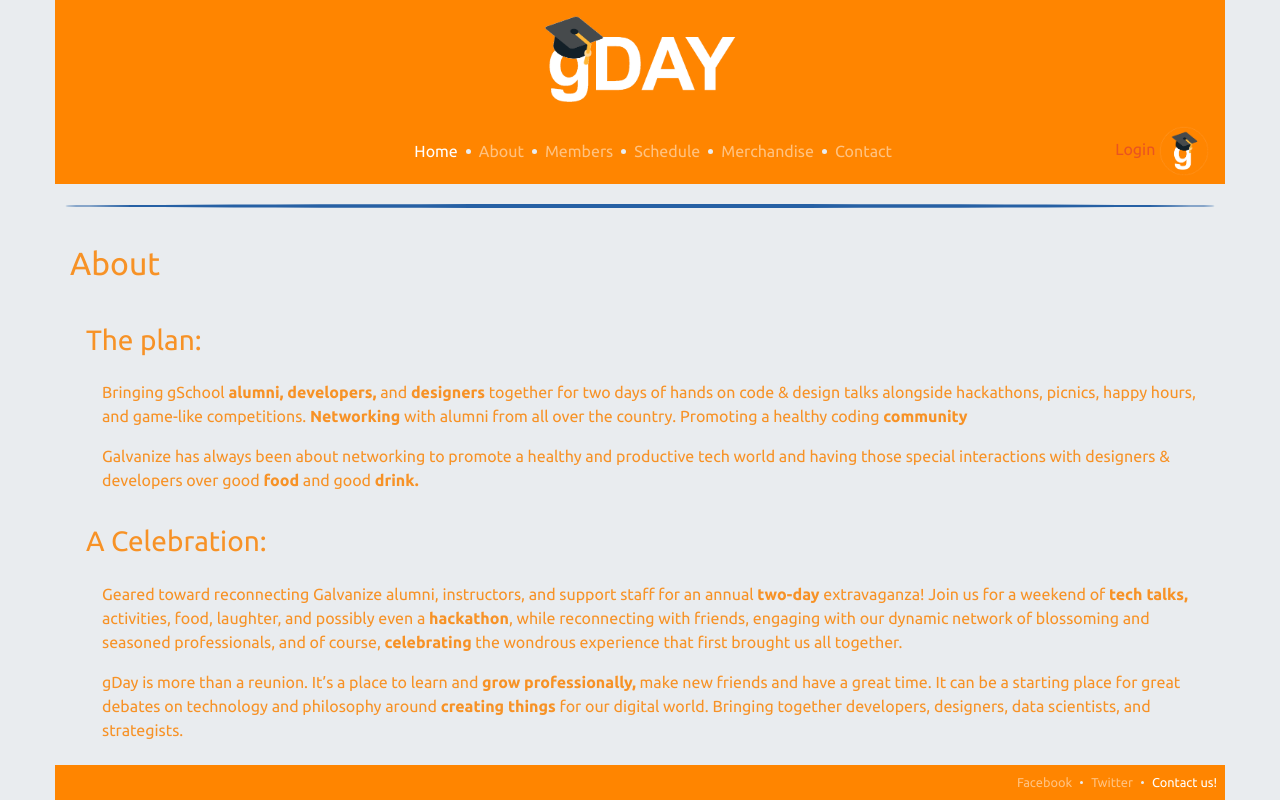
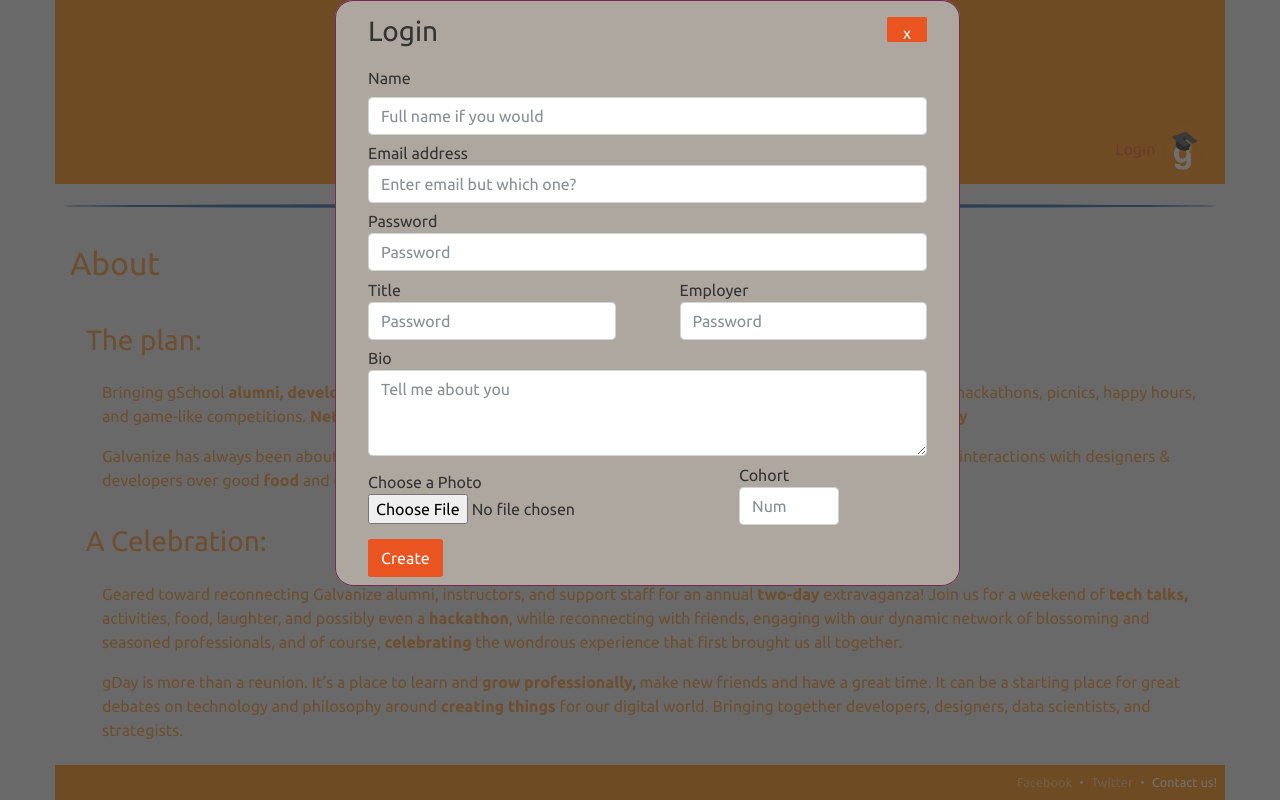
Before and after one commit to jsmith197/gDay, a Vue app in the folder client/gDayVue/: page / in a window 1280 px wide. Both pictures are taken after a click on the link "Login". Shown: the top 800 px of the page. Built offline with nearby package versions, Linux system fonts and the light colour scheme.

Commit message:
added login style -not final!

```diff
--- a/client/gDayVue/src/App.vue
+++ b/client/gDayVue/src/App.vue
@@ -1,7 +1,8 @@
 <template>
   <div id="app">
+    <Login v-if="login"></Login>
     <Brand></Brand>
-    <Nav></Nav>
+    <Nav :showLogin="showLogin"></Nav>
     <div class="progress">
       <div class="progress-bar bg-danger" id="line"></div>
     </div>
@@ -14,11 +15,13 @@
       <div class="progress-bar bg-danger" id="line"></div>
     </div>
     <Samples></Samples>
+    <div v-if="login" v-on:click="deactivateLogin" class="bg-dark fixed-bottom" id="darkness"></div>
     <Footer></Footer>
   </div>
 </template>
 
 <script>
+import Login from './components/Login'
 import Nav from './components/Nav'
 import Brand from './components/Brand'
 import Footer from './components/Footer'
@@ -35,16 +38,41 @@
     Sample,
     Samples,
     About,
+    Login,
   },
+  methods: {
+    showLogin(result) {
+      this.login = result
+    },
+    deactivateLogin(){
+      this.login = false
+    }
+  },
+  data () {
+    return {
+      people: [],
+      login: false,
+    }
+  }
 };
 </script>
 
 <style>
+#darkness{
+  width: 100%;
+  height: 100vh;
+  opacity: .7;
+  position: run-in;
+  z-index: 10000000;
+}
 #line{
   border-radius: 300%;
   width: 100%;
   margin-left: 4.5;
   margin-right: 4.5;
+}
+.bg-dark{
+  background-color: #333 !important
 }
 .bg-primary {
     background-color: #FF8500 !important;
@@ -106,4 +134,5 @@
       max-width: 1150px;
   }
 }
+
 </style>
--- /dev/null
+++ b/client/gDayVue/src/components/Login.vue
@@ -0,0 +1,112 @@
+<template>
+    <div class="container sticky-top">
+    <fieldset class="bg-secondary border border-dark">
+      <div class="form-group row form-group d-flex flex-row justify-content-between">
+        <label class="col-form-label" id="head"><h3>Login</h3></label>
+          <button id="leave" type="button" name="button" class="btn btn-primary"><h6>x</h6></button>
+      </div>
+      <div class="form-group">
+        <label for="exampleInputPassword1"><h6>Name</h6></label>
+        <input type="text" class="form-control" id="exampleInputPassword1" placeholder="Full name if you would">
+      </div>
+      <div class="form-group">
+        <label for="exampleInputEmail1">Email address</label>
+        <input type="email" class="form-control" id="exampleInputEmail1" aria-describedby="emailHelp" placeholder="Enter email but which one?">
+      </div>
+      <div class="form-group">
+        <label for="exampleInputPassword1">Password</label>
+        <input type="password" class="form-control" id="exampleInputPassword1" placeholder="Password">
+      </div>
+      <div class="d-flex flex-row">
+        <div class="form-group">
+          <label for="exampleInputPassword1">Title</label>
+          <input type="text" class="form-control" id="exampleInputPassword1" placeholder="Password">
+        </div>
+        <div class="form-group">
+          <label for="exampleInputPassword1">Employer</label>
+          <input type="text" class="form-control" id="exampleInputPassword1" placeholder="Password">
+        </div>
+      </div>
+      <div class="form-group">
+        <label for="exampleTextarea">Bio</label>
+        <textarea class="form-control" id="exampleTextarea" rows="3" placeholder="Tell me about you"></textarea>
+      </div>
+      <div class="d-flex flex-row align-items-center">
+        <div class="form-group">
+          <label for="exampleInputFile">Choose a Photo</label>
+          <input type="file" class="form-control-file" id="exampleInputFile" aria-describedby="fileHelp">
+          <!-- <small id="fileHelp" class="form-text text-muted">This is some placeholder block-level help text for the above input. It's a bit lighter and easily wraps to a new line.</small> -->
+        </div>
+        <div class="form-group d-flex flex-column justify-content-around">
+          <label for="exampleInputPassword1">Cohort</label>
+          <span id="filler" class="d-flex flex-fill"></span>
+          <input type="number" class="form-control" id="cohort" placeholder="Num">
+        </div>
+      </div>
+        <button id="create" type="submit" class="btn btn-primary justify-content-start d-flex">Create</button>
+    </fieldset>
+  </form>
+  </div>
+</template>
+
+<script>
+export default {
+  name: 'Login',
+  data() {
+    return {
+      msg: 'gDay',
+    };
+  },
+};
+</script>
+
+<!-- Add "scoped" attribute to limit CSS to this component only -->
+<style scoped>
+#leave{
+  margin-top: 1rem;
+  width: 40px;
+  height: 25px;
+}
+#leave a{
+  margin-bottom: 5rem;
+}
+#filler{
+  min-width: .5rem;
+}
+#cohort{
+  max-height: 50px;
+  max-width: 100px;
+  min-width: 60px;
+  margin-bottom: .4rem;
+}
+#create{
+  margin-top: .5rem;
+  margin-left: 2rem;
+}
+.form-group {
+  margin: 0rem 2rem;
+
+}
+.text-primary {
+    color: #F79226 !important;
+}
+fieldset{
+  max-height: 95vh;
+  position: absolute;
+  border-radius: 3%;
+}
+label{
+margin-top: .4rem;
+margin-bottom: 0rem;
+}
+button{
+  margin-top: 2rem;
+  margin-bottom: .5rem;
+  margin-left: .5rem;
+  border-radius: 5%;
+}
+.container{
+    max-width: 50vw;
+    z-index: 100000000;
+}
+</style>
--- a/client/gDayVue/src/components/Nav.vue
+++ b/client/gDayVue/src/components/Nav.vue
@@ -33,7 +33,7 @@
         </ul>
     </div>
     <div class="d-flex flex-fill" id="filler2"></div>
-    <div class="" id="login">
+    <div class="" id="login" v-on:click="activateLogin">
       <a class="nav-link"  href="#">
       {{login.question}}
       <div id="cover">
@@ -50,6 +50,9 @@
 <script>
 export default {
   name: 'Nav',
+  props: [
+    'showLogin'
+  ],
   data() {
     return {
       login:{
@@ -60,7 +63,9 @@
     };
   },
     methods: {
-
+      activateLogin () {
+        this.showLogin(true)
+      }
     }
 };
 </script>
@@ -138,7 +143,6 @@
   }
   #cover{
     padding-left: 0rem;
-    /* display: run-in; */
 
   }
   ul{
```
